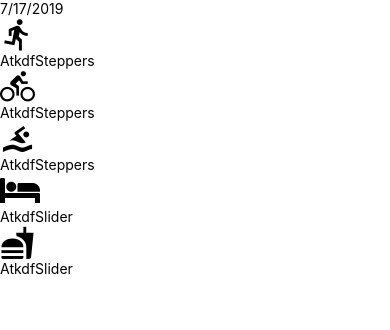
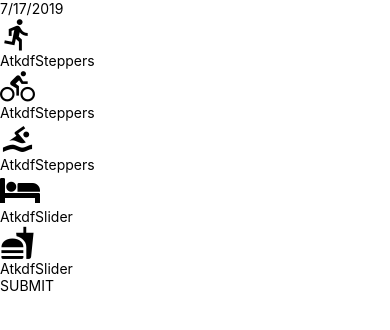
Before and after one commit to andreastkdf/atkdfFitness, a React Native app: screen / in a window 390 px wide. Shown: the top 330 px of the page. Built offline with nearby package versions, Linux system fonts and the light colour scheme.

Commit message:
Changes for AddEntry - SubmitButton

```diff
--- a/components/AddEntry.js
+++ b/components/AddEntry.js
@@ -1,9 +1,17 @@
 import React, { Component } from "react"
-import { View, Text } from "react-native"
-import { getMetricMetaInfo } from "../utils/helpers"
+import { View, TouchableOpacity, Text } from "react-native"
+import { getMetricMetaInfo, timeToString } from "../utils/helpers"
 import AtkdfSlider from "./AtkdfSlider"
 import AtkdfSteppers from "./AtkdfSteppers"
 import DateHeader from "./DateHeader"
+
+const SubmitButton = ({ onPress }) => {
+  return (
+    <TouchableOpacity onPress={onPress}>
+      <Text>SUBMIT</Text>
+    </TouchableOpacity>
+  )
+}
 
 export default class AddEntry extends Component {
   state = {
@@ -44,6 +52,28 @@
     }))
   }
 
+  submit = () => {
+    const key = timeToString()
+    const entry = this.state
+
+    // TODO: Update Redux
+
+    // Reset our local state
+    this.setState(() => ({
+      run: 0,
+      bike: 0,
+      swim: 0,
+      sleep: 0,
+      eat: 0
+    }))
+
+    // TODO: Navigate to home
+
+    // TODO: Save info to db
+
+    // TODO: Clear local notification
+  }
+
   render() {
     const metaInfo = getMetricMetaInfo()
 
@@ -74,6 +104,7 @@
             </View>
           )
         })}
+        <SubmitButton onPress={this.submit} />
       </View>
     )
   }
```
